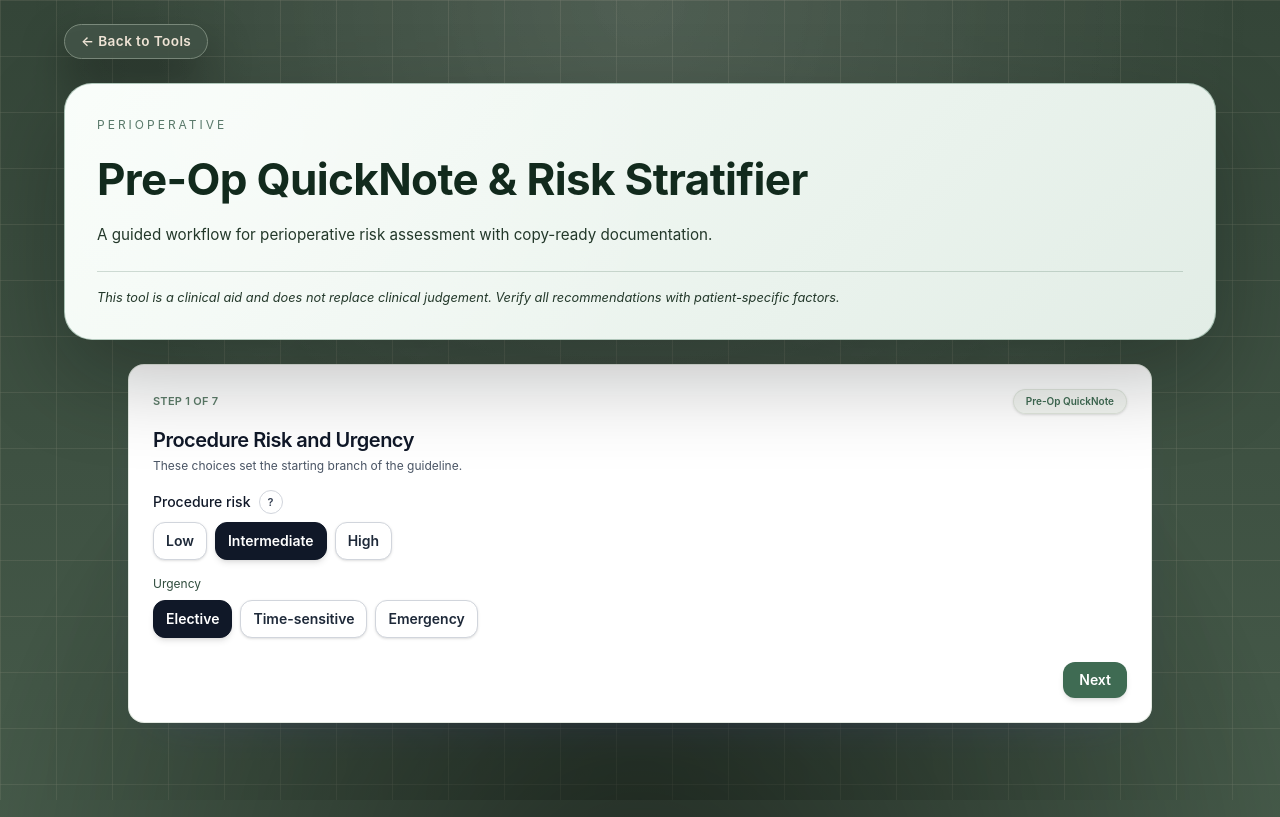
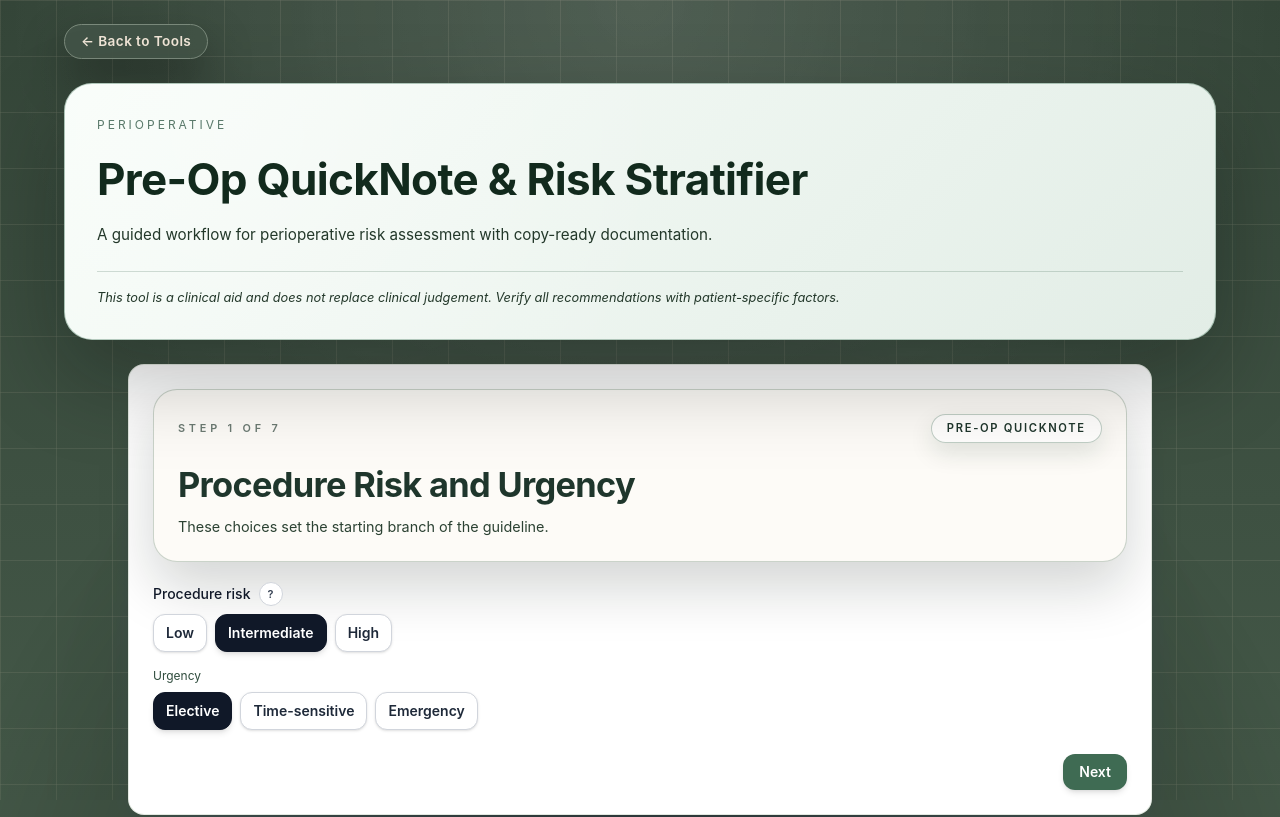
Before and after one commit to NotoMD-dev/notomed-site, a Next.js app: page /tools/preop-note in a window 1280 px wide. Shown: the top 817 px of the page. Built offline with nearby package versions, Linux system fonts and the light colour scheme.

Commit message:
Align pre-op step headers with shared theme

```diff
--- a/src/app/globals.css
+++ b/src/app/globals.css
@@ -358,6 +358,50 @@ body {
   font-style: italic;
 }
 
+.step-header {
+  border-radius: 24px;
+  border: 1px solid var(--tool-hero-border);
+  background: var(--tool-hero-surface);
+  padding: 1.5rem;
+  box-shadow: 0 25px 55px rgba(9, 23, 16, 0.18);
+}
+
+.step-header-eyebrow {
+  font-size: 0.68rem;
+  text-transform: uppercase;
+  letter-spacing: 0.35em;
+  color: var(--tool-hero-eyebrow);
+  font-weight: 600;
+}
+
+.step-header-badge {
+  display: inline-flex;
+  align-items: center;
+  border-radius: 999px;
+  border: 1px solid rgba(79, 118, 96, 0.35);
+  background: rgba(255, 255, 255, 0.75);
+  padding: 0.3rem 0.95rem;
+  font-size: 0.7rem;
+  letter-spacing: 0.15em;
+  text-transform: uppercase;
+  font-weight: 600;
+  color: var(--tool-hero-title);
+  box-shadow: 0 10px 25px rgba(16, 47, 32, 0.12);
+}
+
+.step-header-title {
+  font-size: clamp(1.5rem, 3vw, 2.15rem);
+  font-weight: 650;
+  color: var(--tool-hero-title);
+  letter-spacing: -0.02em;
+}
+
+.step-header-hint {
+  margin-top: 0.35rem;
+  font-size: 0.9rem;
+  color: var(--tool-hero-text);
+}
+
 .tool-module-header {
   background-color: var(--tool-panel-header-bg);
   border-bottom: 1px solid var(--tool-panel-header-border);
--- a/src/app/tools/preop-note/client-page.tsx
+++ b/src/app/tools/preop-note/client-page.tsx
@@ -332,17 +332,13 @@ function StepHeader({
   hint?: string;
 }) {
   return (
-    <div className="mb-4">
-      <div className="mb-3 flex flex-col gap-2 sm:flex-row sm:items-center sm:justify-between">
-        <div className="text-[11px] font-semibold uppercase tracking-wide text-[#5d7d6a]">
-          Step {step} of {total}
-        </div>
-        <div className="inline-flex items-center rounded-full border border-[#d7e0d4]/70 bg-[#eef2ed]/70 text-[10px] font-semibold text-[#3f6b53] px-3 py-1 shadow-sm">
-          Pre-Op QuickNote
-        </div>
+    <div className="step-header mb-5">
+      <div className="mb-4 flex flex-col gap-2 sm:flex-row sm:items-center sm:justify-between">
+        <div className="step-header-eyebrow">Step {step} of {total}</div>
+        <div className="step-header-badge">Pre-Op QuickNote</div>
       </div>
-      <h2 className="text-xl font-semibold text-gray-900 tracking-tight">{title}</h2>
-      {hint && <p className="mt-1 text-xs text-gray-600">{hint}</p>}
+      <h2 className="step-header-title">{title}</h2>
+      {hint ? <p className="step-header-hint">{hint}</p> : null}
     </div>
   );
 }
```
